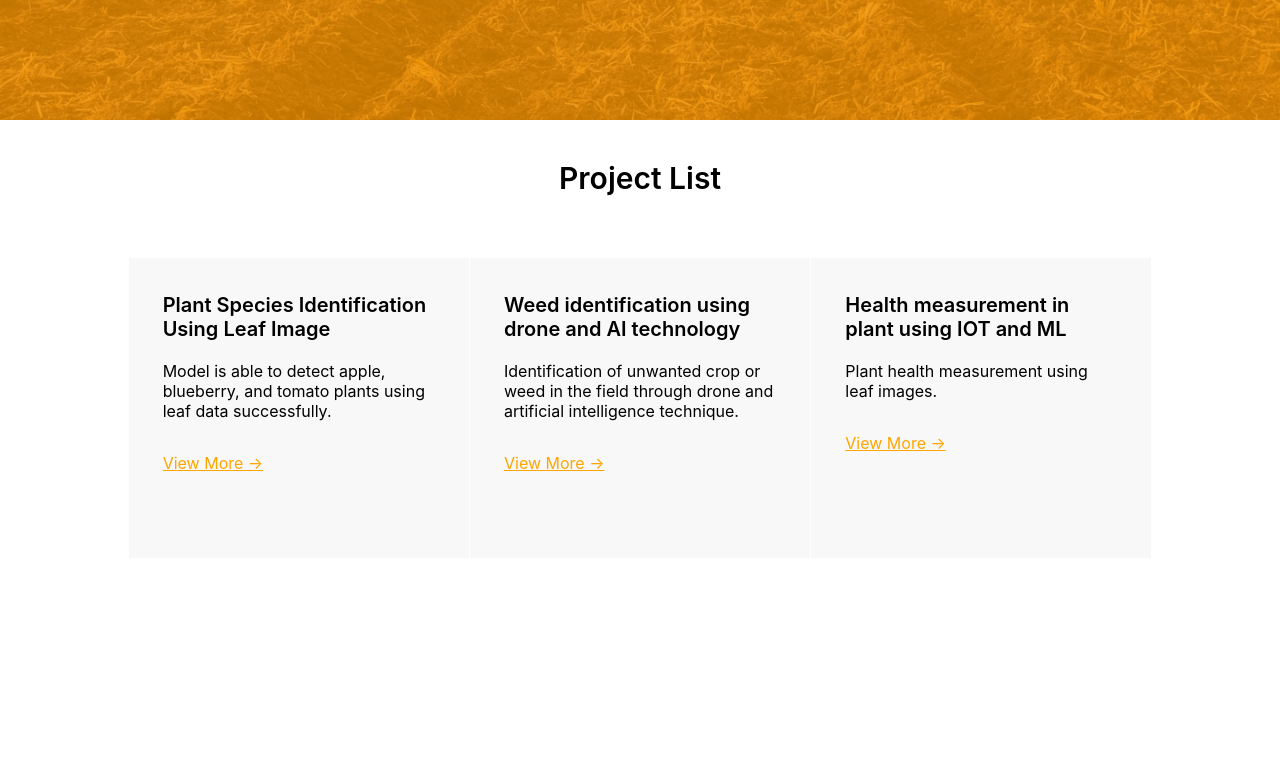
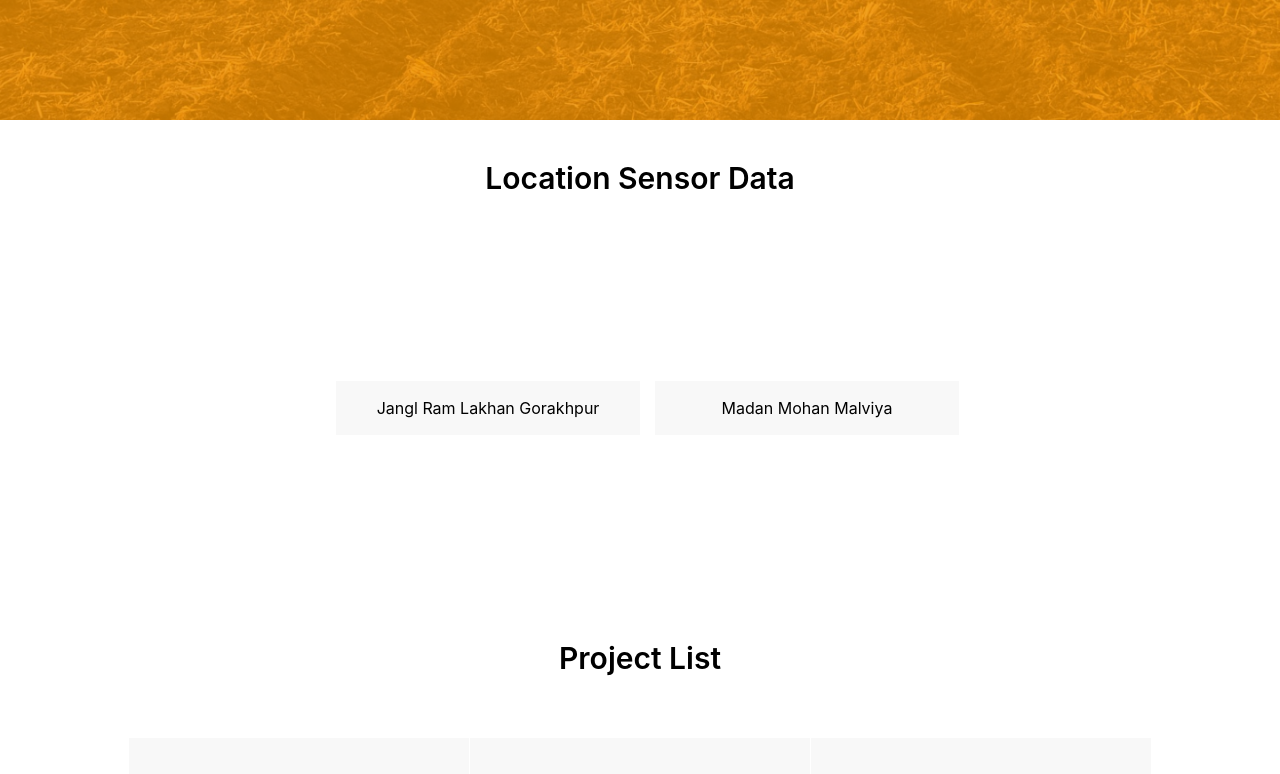
Before and after one commit to totorodev0032/mmutagridrone, a React (Create React App) app: page / in a window 1280 px wide. Shown: the part 600-1374 px from the top of the page. Before the commit the page ends 1200 px from the top, so only its background shows below. Built offline with nearby package versions, Linux system fonts and the light colour scheme.

Commit message:
sensor data section added

```diff
--- a/src/App.js
+++ b/src/App.js
@@ -1,5 +1,6 @@
 import { BrowserRouter as Router, Route } from 'react-router-dom';
 import HeroSection from './components/HeroSection/HeroSection';
+import LocationSensorData from './components/LocationSensorData/LocationSensorData';
 import ProjectList from './components/ProjectList/ProjectList';
 
 function App() {
@@ -8,6 +9,7 @@ function App() {
       <Router>
         <Route exact path="/">
           <HeroSection />
+          <LocationSensorData />
           <ProjectList />
         </Route>
       </Router>
--- /dev/null
+++ b/src/components/LocationSensorData/LocationSensorData.js
@@ -0,0 +1,81 @@
+import React from 'react';
+import styled from 'styled-components';
+
+const LocationWrapper = styled.div`
+  display: flex;
+  width: 100%;
+  height: auto;
+  justify-content: center;
+  align-items: center;
+`;
+
+const LocationContainer = styled.div`
+  display: flex;
+  flex-direction: column;
+  width: 80%;
+  height: 60vh;
+`;
+
+const Header = styled.div`
+  display: flex;
+  width: 100%;
+  height: 10vh;
+  justify-content: center;
+  align-items: center;
+  font-size: 30px;
+  font-weight: 600;
+  margin-top: 20px;
+`;
+
+const ContentArea = styled.div`
+  display: flex;
+  width: 100%;
+  height: 50vh;
+  align-items: center;
+  flex-wrap: wrap;
+  justify-content: center;
+
+  @media (max-width: 496px) {
+    margin-top: 10px;
+    margin-bottom: 10px;
+    height: auto;
+  }
+`;
+
+const LocationBoxWrapper = styled.div`
+  display: flex;
+  width: 300px;
+  height: 50px;
+  border: 2px solid #f8f8f8;
+  justify-content: center;
+  align-items: center;
+  background-color: #f8f8f8;
+  cursor: pointer;
+  margin-left: 15px;
+
+  @media (max-width: 496px) {
+    margin-top: 20px;
+  }
+`;
+
+const LocationSensorData = () => {
+  return (
+    <>
+      <LocationWrapper>
+        <LocationContainer>
+          <Header>Location Sensor Data</Header>
+          <ContentArea>
+            <LocationBoxWrapper>
+              <p>Jangl Ram Lakhan Gorakhpur</p>
+            </LocationBoxWrapper>
+            <LocationBoxWrapper>
+              <p>Madan Mohan Malviya</p>
+            </LocationBoxWrapper>
+          </ContentArea>
+        </LocationContainer>
+      </LocationWrapper>
+    </>
+  );
+};
+
+export default LocationSensorData;
```
